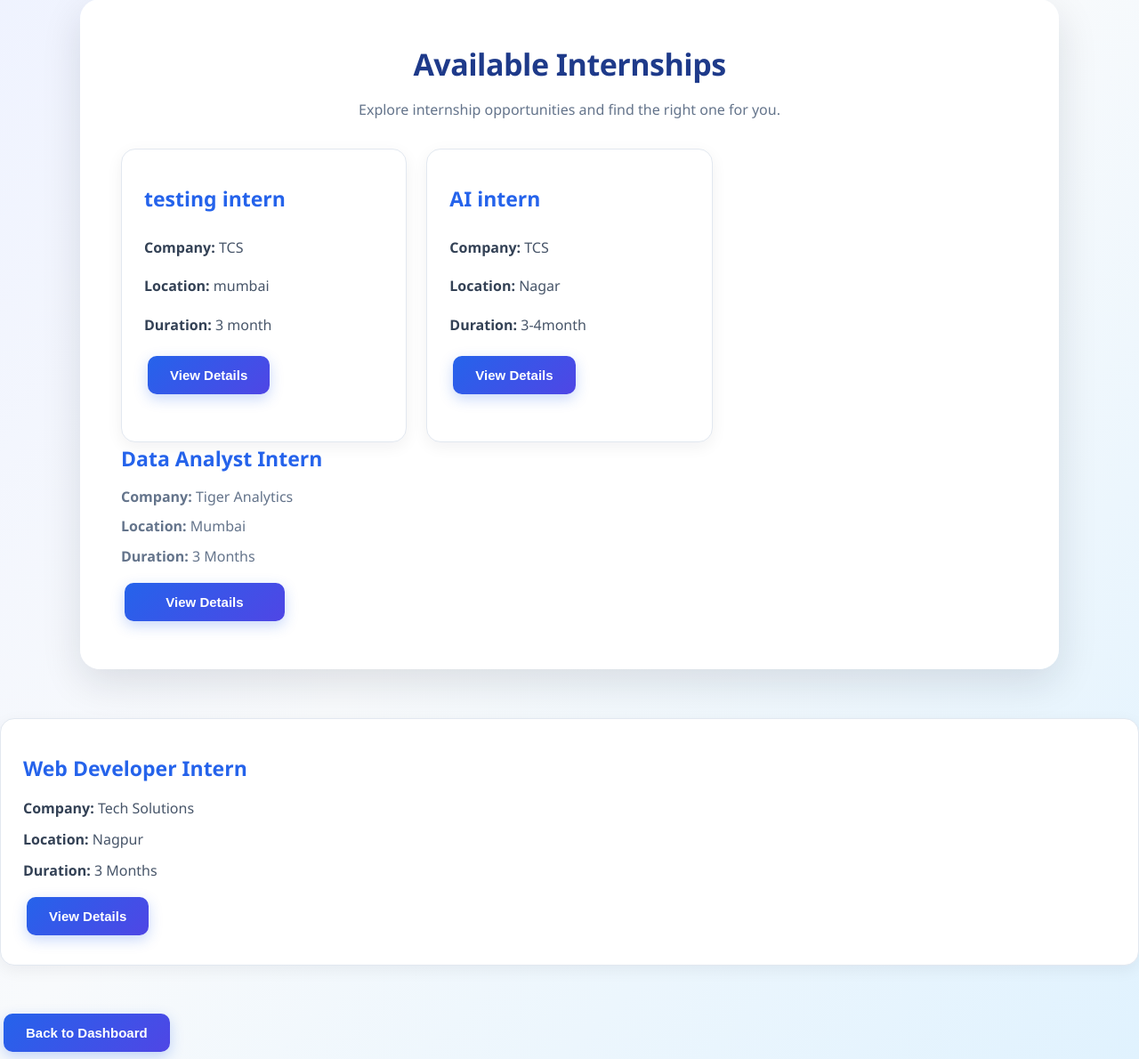
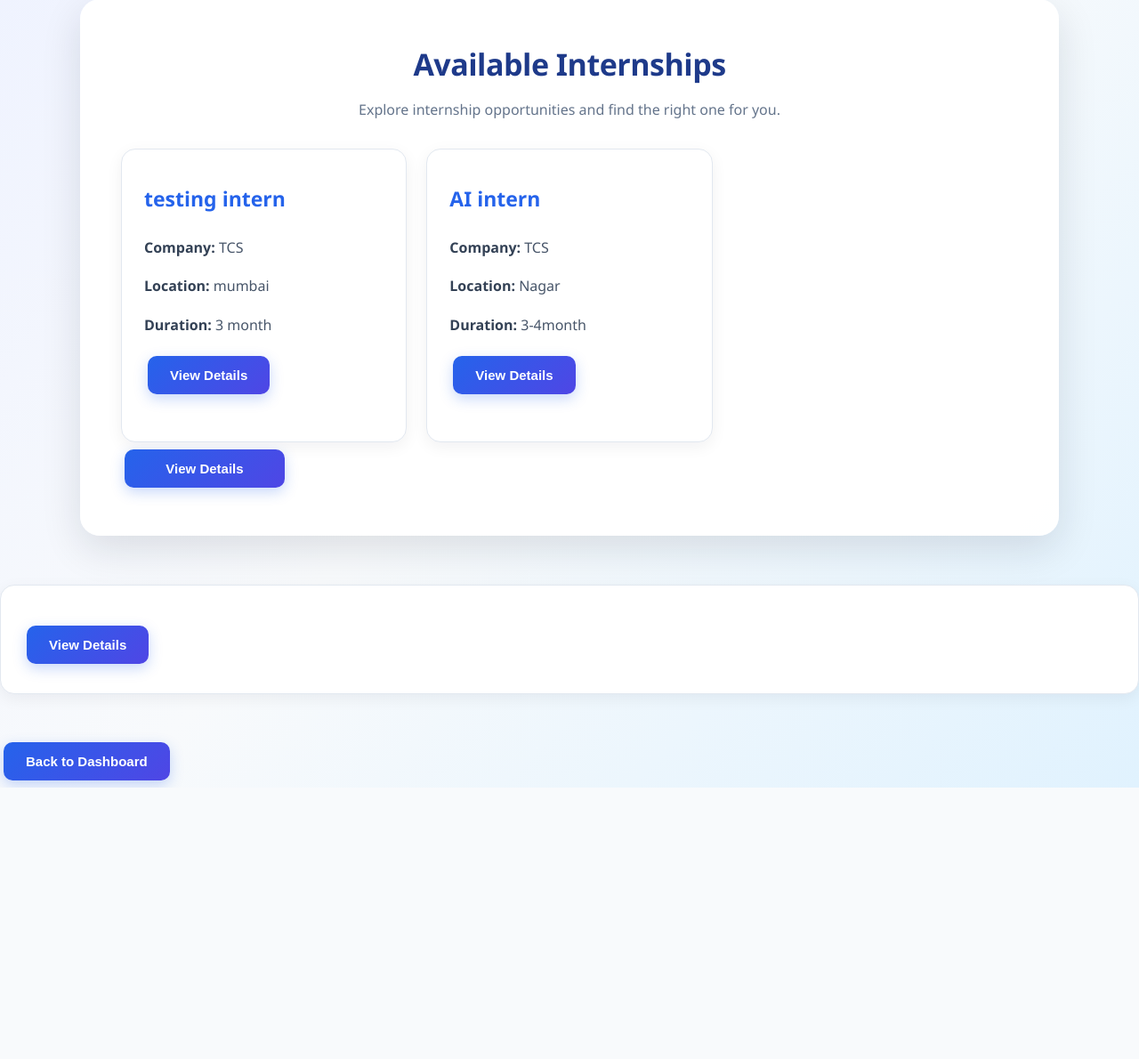
Before and after one commit to mayurideshmukh7944-gif/internship-management-system, a Flask app: page /internships in a window 1280 px wide. Shown: the part 138-1328 px from the top of the page at 89% size. After the commit the page ends 1023 px from the top, so only its background shows below. Run offline with Flask 3, Linux system fonts and the light colour scheme; a user stored in the database is signed in; data comes from the database, SQL or seed files in the repository.

Commit message:
Update internships.html

```diff
--- a/internship admin/templates/internships.html
+++ b/internship admin/templates/internships.html
@@ -61,11 +61,7 @@
 
 {% endif %}
 
-            <h2>Data Analyst Intern</h2>
 
-            <p><b>Company:</b> Tiger Analytics</p>
-            <p><b>Location:</b> Mumbai</p>
-            <p><b>Duration:</b> 3 Months</p>
 
             <a href="/internship/2">
                 <button>View Details</button>
@@ -75,11 +71,6 @@
         <div class="internship-card">
             <div class="job-icon"> </div>
 
-            <h2>Web Developer Intern</h2>
-
-            <p><b>Company:</b> Tech Solutions</p>
-            <p><b>Location:</b> Nagpur</p>
-            <p><b>Duration:</b> 3 Months</p>
 
             <a href="/internship/3">
                 <button>View Details</button>
```
